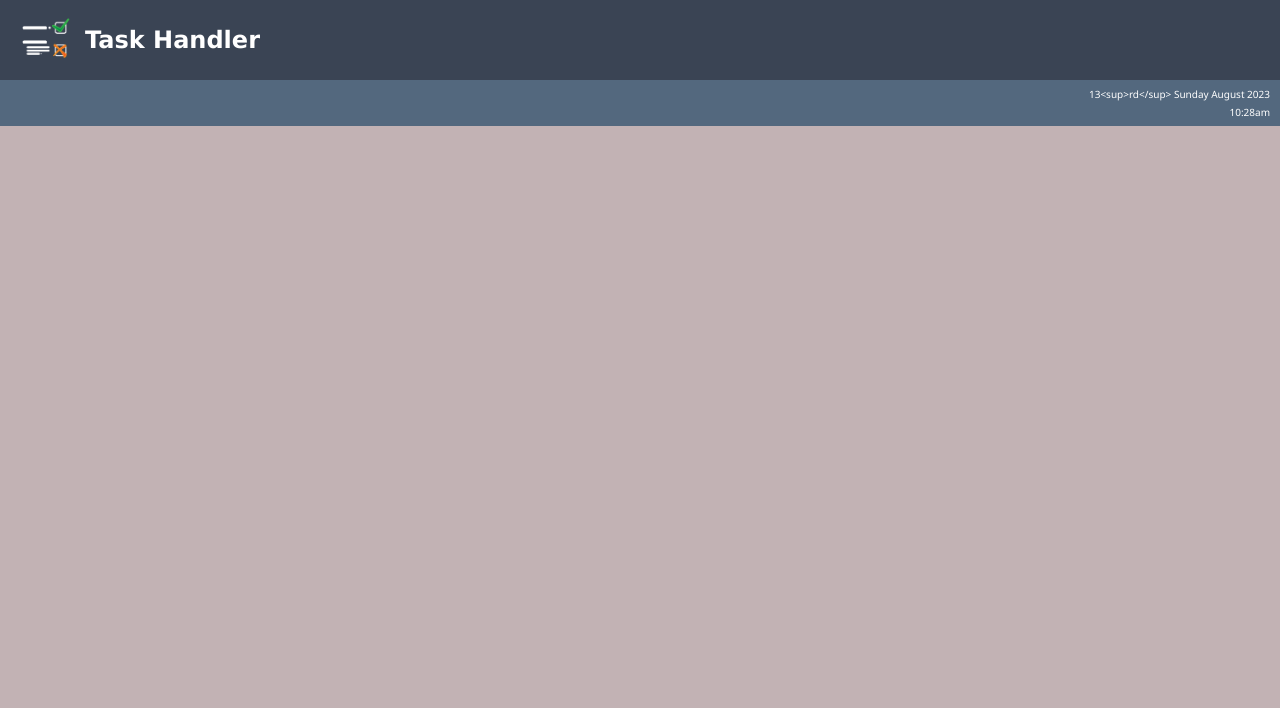
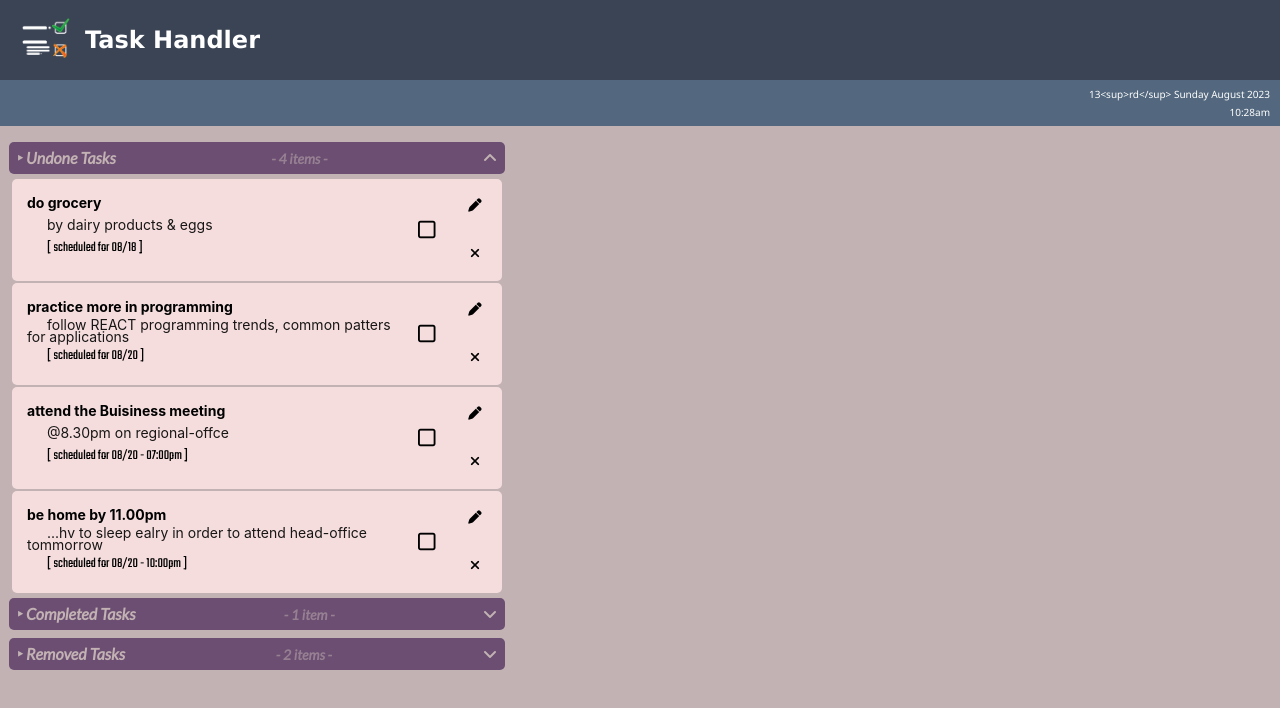
Before and after one commit to M-lakshan/REACT_simple-task-handler, a React (Create React App) app: page / in a window 1280 px wide. Shown: the top 708 px of the page. Built offline with nearby package versions, Linux system fonts and the light colour scheme.

Commit message:
states were changed per component

```diff
--- a/src/components/TasksHandle.js
+++ b/src/components/TasksHandle.js
@@ -1,5 +1,4 @@
-// import React, { useEffect, useCallback } from 'react';
-import React from 'react';
+import React, { useEffect } from 'react';
 import { tasks } from './task_list.js';
 import { TasksUndone, TasksDone, TasksRemoved, TasksMissed } from './Task.js';
 
@@ -22,41 +21,54 @@ const check_missed_task_sts = (sts) => {
 export const TasksHandle = (props) => {
   const appStateObj = props.appState;
   const myTasks = tasks;
-  let tasks_undone = appStateObj["tuarr"];
-  let tasks_done = appStateObj["tdarr"];
-  let tasks_missed = appStateObj["trarr"];
-  let tasks_removed = appStateObj["tmarr"];
+  let tasks_undone = appStateObj["tuarr"]["arr"];
+  let tasks_done = appStateObj["tdarr"]["arr"];
+  let tasks_missed = appStateObj["trarr"]["arr"];
+  let tasks_removed = appStateObj["tmarr"]["arr"];
 
-  // const derivate_tasks = useCallback((arr) => {
-  const derivate_tasks = (arr) => {
-    let new_arr =[];
+  // useEffect(() => {
+  const derivate_tasks = () => {
+    let new_arr = [];
 
-    arr.forEach(tsk => {
+    myTasks.forEach(tsk => {
+      new_arr.push(tsk);
       if(tsk.completed!==true && check_missed_task_sts(tsk.scheduled_for[0])) {
-        new_arr = tasks_missed['arr'];
-      } else if(tsk.removed) {
-        new_arr = tasks_removed['arr'];
-      } else if(tsk.completed && tsk.removed!==false) {
-        new_arr = tasks_done['arr'];
+        (!tasks_missed.includes(tsk)) && tasks_missed.push(tsk);
+      } else if(tsk.completed!==true && tsk.removed) {
+        (!tasks_removed.includes(tsk)) && tasks_removed.push(tsk);
+      } else if(tsk.completed && tsk.removed) {
+        (!tasks_done.includes(tsk)) && tasks_done.push(tsk);
       } else {
-        new_arr = tasks_undone['arr'];
+        (!tasks_undone.includes(tsk)) && tasks_undone.push(tsk);
       }
-      new_arr.push(tsk);
     });
+  }
+  // },[]);
 
-    return null;
-  // },[]);
-  }
-
-  // useEffect(() => derivate_tasks(myTasks),[derivate_tasks]);
+  derivate_tasks();
 
   return (
     <section className="tasks">
-      {derivate_tasks(myTasks)}
-      <TasksUndone arr={tasks_undone} func={appStateObj["tuarr"]["func"]}/>
-      {/* <TasksDone arr={tasks_done} func={appStateObj["tdarr"]["func"]}/> */}
-      {/* <TasksRemoved arr={tasks_removed} func={appStateObj["trarr"]["func"]}/> */}
-      {/* <TasksMissed arr={tasks_missed} func={appStateObj["tmarr"]["func"]}/> */}
+      <TasksUndone
+        arr={tasks_undone}
+        func={appStateObj["tuarr"]["func"]}
+        stObj={appStateObj}
+      />
+      <TasksDone
+        arr={tasks_done}
+        func={appStateObj["tdarr"]["func"]}
+        stObj={appStateObj}
+      />
+      <TasksRemoved
+        arr={tasks_removed}
+        func={appStateObj["trarr"]["func"]}
+        stObj={appStateObj}
+      />
+      <TasksMissed
+        arr={tasks_missed}
+        func={appStateObj["tmarr"]["func"]}
+        stObj={appStateObj}
+      />
     </section>
   );
 }
```
